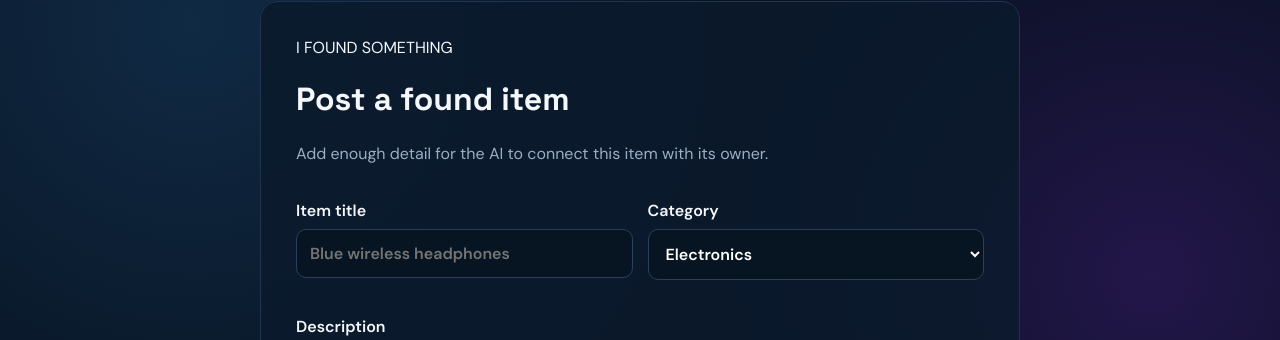
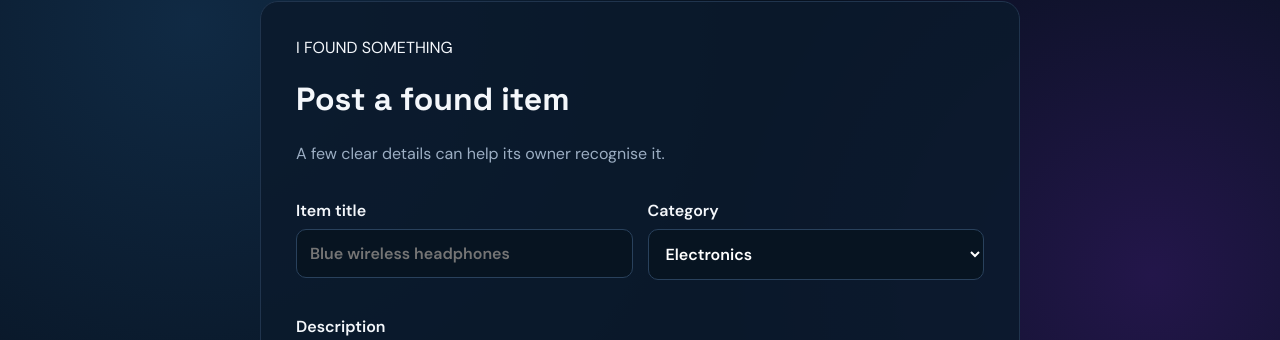
Before and after one commit to prixcejeswani30/FindBack-AI, a Flask app: page /found in a window 1280 px wide. Shown: the part 105-445 px from the top of the page. Run offline with Flask 3, Linux system fonts and the light colour scheme; the visitor is signed in with stand-in values (Sample User, id 1).

Commit message:
Polish found-item copy

```diff
--- a/templates/found.html
+++ b/templates/found.html
@@ -3,7 +3,7 @@
 <div class="form-card">
   <div class="pill">I FOUND SOMETHING</div>
   <h1>Post a found item</h1>
-  <p class="muted">Add enough detail for the AI to connect this item with its owner.</p>
+  <p class="muted">A few clear details can help its owner recognise it.</p>
   <form method="post" enctype="multipart/form-data">
     <div class="two">
       <label>Item title<input name="title" placeholder="Blue wireless headphones" required></label>
```
